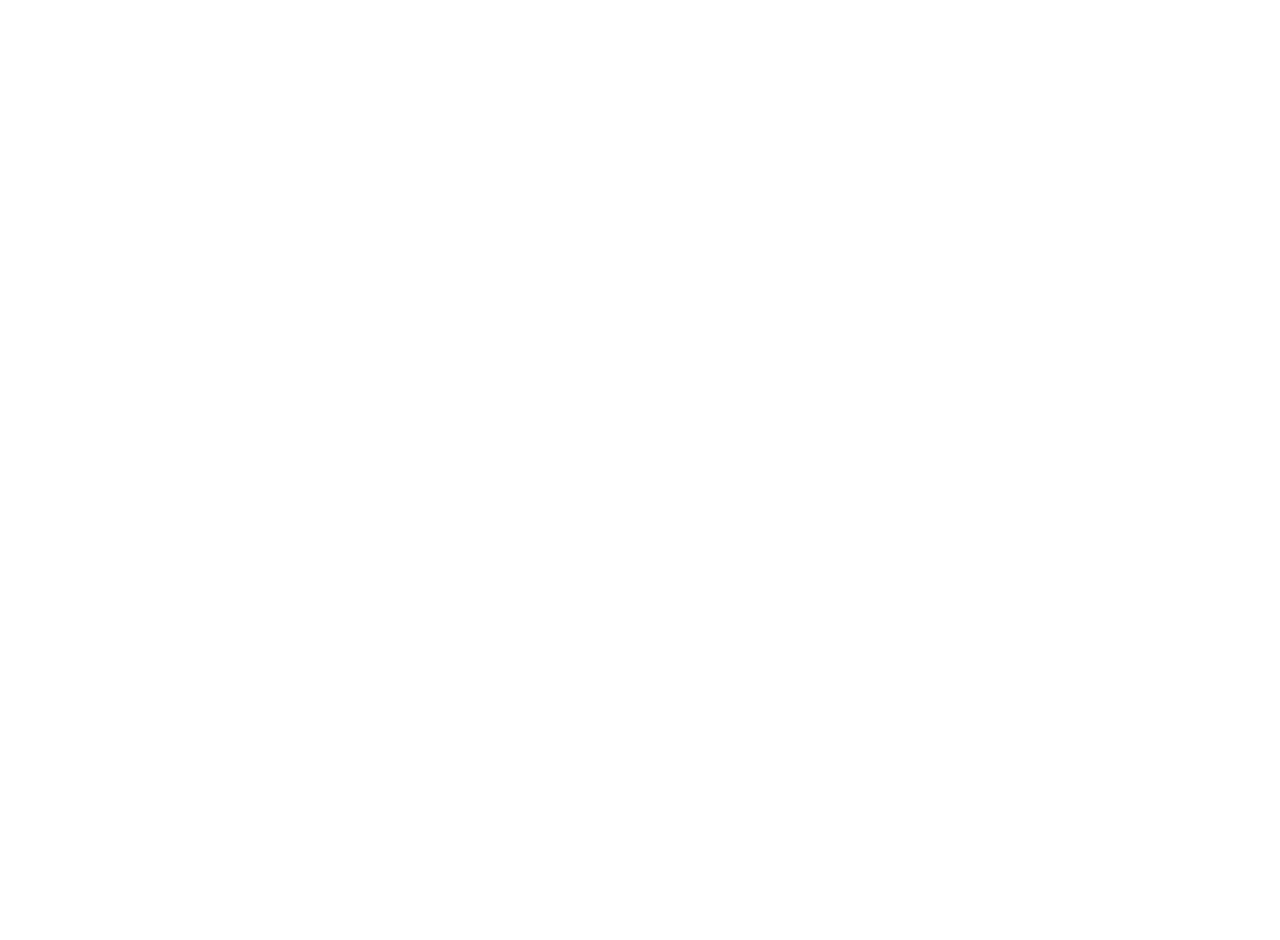
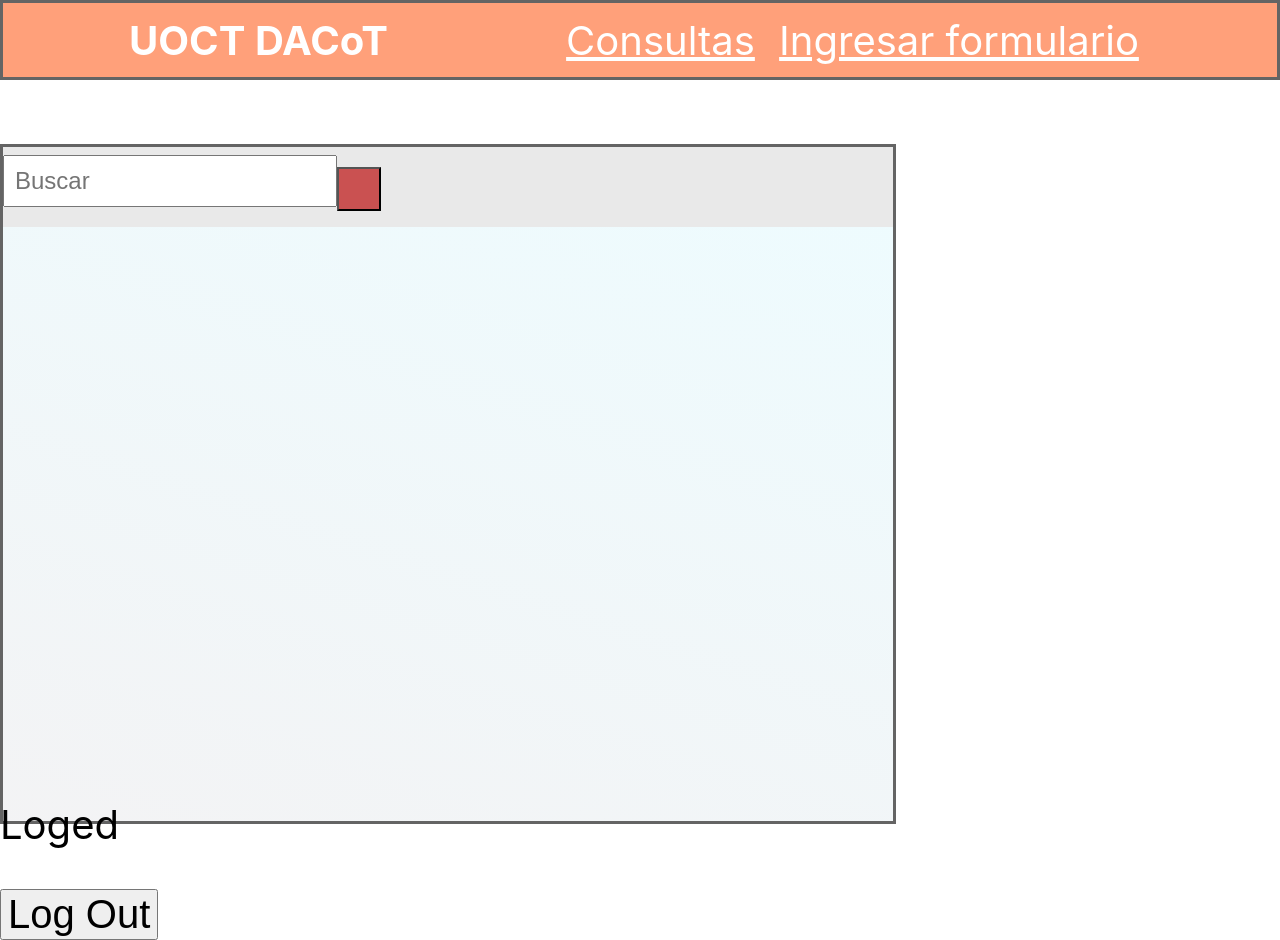
Before and after one commit to DACoT-UOCT/frontend, a React app: page /consulta in a window 1280 px wide. Before the commit the page ends 800 px from the top, so only its background shows below. Built offline with nearby package versions, Linux system fonts and the light colour scheme; some packages are replaced by stand-ins of ours.

Commit message:
avance en vista de consultas

```diff
--- a/src/App.css
+++ b/src/App.css
@@ -177,7 +177,7 @@ input[type="submit"]:hover {
     rgba(129, 129, 144, 0.09287464985994398) 0%,
     rgba(194, 245, 255, 0.2861519607843137) 100%
   );
-  border: 2px solid rgb(100, 100, 100);
+  border: 3px solid rgb(100, 100, 100);
 }
 
 .login-form-view {
@@ -293,14 +293,40 @@ input {
   grid-template:
     "header header" 10vh
     ". ." 8vh
-    "nuevo-s . " 85vh
+    "caja . " 85vh
     /70% auto;
 }
 
 .nuevo-semaforo {
-  grid-area: nuevo-s;
+  grid-area: caja;
 }
 
 .consulta-semaforo {
-  grid-area: consulta-s;
+  grid-area: caja;
+  display: grid;
+  grid-template:
+    "buscador" 10vh
+    "." auto
+    / auto;
 }
+
+.search-container {
+  overflow: hidden;
+  background-color: #e9e9e9;
+  grid-area: buscador;
+}
+.search-container input[type="text"] {
+  padding: 10px;
+  margin-top: 8px;
+  font-size: 24px;
+}
+
+.search-container button {
+  align-self: center;
+  padding: 20px 20px;
+  margin-top: 8px;
+  margin-right: 16px;
+  background: rgb(202, 81, 81);
+  font-size: 17px;
+  cursor: pointer;
+}
--- a/src/components/App.js
+++ b/src/components/App.js
@@ -4,13 +4,12 @@ import "../App.css";
 import Header from "./Header";
 import Movie from "./Movie";
 import Search from "./Search";
-import NuevoSemaforo from "./NuevoSemaforo";
-import ConsultaSemaforo from "./ConsultaSemaforo";
+import NuevaInstalacion from "./NuevaInstalacion";
+import ConsultaSemaforo from "./ConsultaInstalacion";
 import Login from "./Login";
-import { initialState, loginReducer } from "./Reducer";
+import { initialState, reducer } from "./LoginReducer";
 import { BrowserRouter as Router, Switch, Route } from "react-router-dom";
 import { Link } from "react-router-dom";
-import { BrowserRouter } from "react-router-dom";
 
 export const StateContext = React.createContext();
 export const DispatchContext = React.createContext();
@@ -54,7 +53,7 @@ const App = () => {
 
   //   //const { movies, errorMessage, loading } = state;
 
-  const [state, dispatch] = useImmerReducer(loginReducer, initialState);
+  const [state, dispatch] = useImmerReducer(reducer, initialState);
   const { username, password, isLoading, error, isLoggedIn } = state;
   return (
     <DispatchContext.Provider value={dispatch}>
@@ -67,7 +66,7 @@ const App = () => {
               <div className="app-container">
                 <Header />
                 <Route path="/consulta" component={ConsultaSemaforo} />
-                <Route path="/nuevo/formulario" component={NuevoSemaforo} />
+                <Route path="/nuevo/formulario" component={NuevaInstalacion} />
               </div>
               <p>Loged</p>
               <Link to="/">
--- /dev/null
+++ b/src/components/BusquedaReducer.js
@@ -0,0 +1,44 @@
+export const initialState = {
+  busqueda: "",
+  isLoading: false,
+  id_consultado: null,
+  no_encontrado: false,
+  metadata: null,
+  imagen_cruce: null,
+};
+
+export function reducer(draft, action) {
+  switch (action.type) {
+    case "field": {
+      draft[action.fieldName] = action.payload;
+      return;
+    }
+    case "buscar": {
+      draft.no_encontrado = false;
+      draft.isLoading = true;
+      draft.id_consultado = null;
+      return;
+    }
+
+    case "success": {
+      draft.isLoading = false;
+      draft.id_consultado = draft.busqueda;
+      draft.busqueda = "";
+      return;
+    }
+    case "error": {
+      draft.no_encontrado = true;
+      draft.isLoading = false;
+      return;
+    }
+
+    // case "toggleTodoCompleted": {
+    //   const todo = draft.todos.find((item) => item.title === action.payload);
+    //   todo.completed = !todo.completed;
+    //   return;
+    // }
+
+    default:
+      return;
+  }
+}
--- /dev/null
+++ b/src/components/ConsultaInstalacion.js
@@ -0,0 +1,75 @@
+import React, { useEffect } from "react";
+import { useImmerReducer } from "use-immer";
+import { initialState, reducer } from "./BusquedaReducer";
+
+const ConsultaSemaforo = () => {
+  const [state, dispatch] = useImmerReducer(reducer, initialState);
+  const {
+    busqueda,
+    isLoading,
+    id_consultado,
+    no_encontrado,
+    metadata,
+    imagen_cruce,
+  } = state;
+
+  async function submitAction() {
+    //aqui se redirige a google y se compara la respuesta con la lista de correos válidos
+    return new Promise((resolve, reject) => {
+      setTimeout(() => {
+        if (busqueda === "1") resolve();
+        else reject();
+      }, 1000);
+    });
+  }
+  const submitClick = async (e) => {
+    e.preventDefault();
+    dispatch({
+      type: "buscar",
+    });
+
+    try {
+      await submitAction();
+      dispatch({ type: "success" });
+    } catch (error) {
+      // console.log(error);
+      dispatch({ type: "error" });
+    }
+  };
+
+  useEffect(() => {
+    console.log(state);
+  }, [state]);
+
+  return (
+    //     <div class="topnav">
+    //   <a class="active" href="#home">Home</a>
+    //   <a href="#about">About</a>
+    //   <a href="#contact">Contact</a>
+    //   <input type="text" placeholder="Search..">
+    // </div>
+    <div className="grid-item consulta-semaforo">
+      <div className="search-container">
+        <form onSubmit={submitClick}>
+          <input
+            type="text"
+            placeholder="Buscar"
+            value={busqueda}
+            onChange={(e) => {
+              dispatch({
+                type: "field",
+                fieldName: "busqueda",
+                payload: e.currentTarget.value,
+              });
+            }}></input>
+          <button type="submit"></button>
+        </form>
+      </div>
+      {isLoading && <p>Buscando</p>}
+      {no_encontrado && <p>Entrada no encontrada</p>}
+      {id_consultado != null && <p>Item buscado {id_consultado} </p>}
+    </div>
+  );
+};
+
+export default ConsultaSemaforo;
--- a/src/components/ConsultaSemaforo.js
+++ /dev/null
@@ -1,11 +0,0 @@
-import React from "react";
-
-const ConsultaSemaforo = () => {
-  return (
-    <div className="grid-item consulta-semaforo">
-      Consulta de una interseccion
-    </div>
-  );
-};
-
-export default ConsultaSemaforo;
--- a/src/components/Login.js
+++ b/src/components/Login.js
@@ -2,7 +2,7 @@ import React, { useContext } from "react";
 import "../App.css";
 import { DispatchContext, StateContext } from "./App";
 
-const first_click = true;
+// const first_click = true;
 
 const LoginForm = () => {
   const state = useContext(StateContext);
@@ -20,8 +20,8 @@ const LoginForm = () => {
     //aqui se redirige a google y se compara la respuesta con la lista de correos válidos
     return new Promise((resolve, reject) => {
       setTimeout(() => {
-        resolve();
-        //reject();
+        if (username == "1") resolve();
+        else reject();
       }, 1000);
     });
   }
@@ -36,7 +36,7 @@ const LoginForm = () => {
       await submitAction();
       dispatch({ type: "success" });
     } catch (error) {
-      console.log(error);
+      // console.log(error);
       dispatch({ type: "error" });
     }
   };
--- a/src/components/Reducer.js
+++ b/src/components/LoginReducer.js
@@ -3,11 +3,11 @@ export const initialState = {
   password: "",
   isLoading: false,
   error: "",
-  isLoggedIn: false,
+  isLoggedIn: true,
   first_click_login: false,
 };
 
-export function loginReducer(draft, action) {
+export function reducer(draft, action) {
   switch (action.type) {
     case "field": {
       draft[action.fieldName] = action.payload;
```
Also changed, not shown: modelos de datos/consulta_por_id.json (+6 -3 lines), src/components/NuevaInstalacion.js (renamed from src/components/NuevoSemaforo.js).
